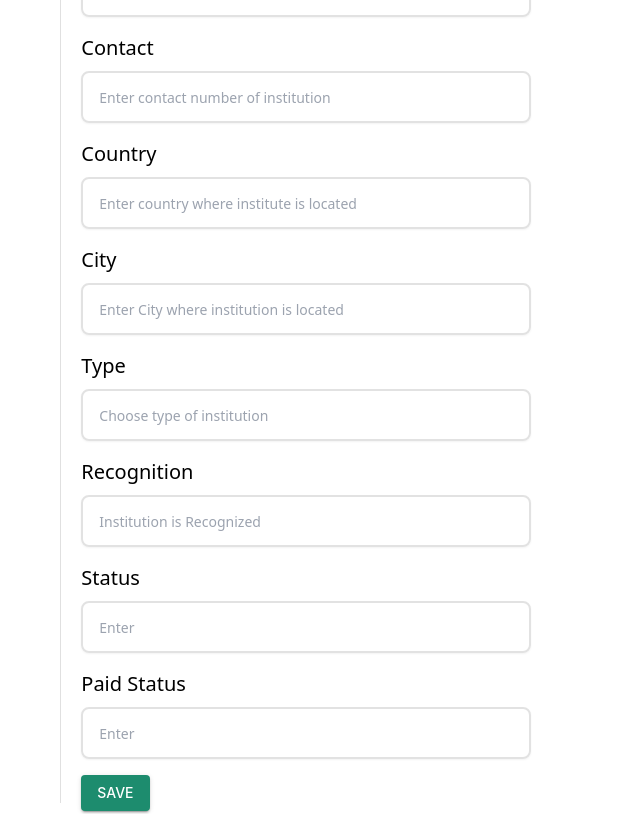
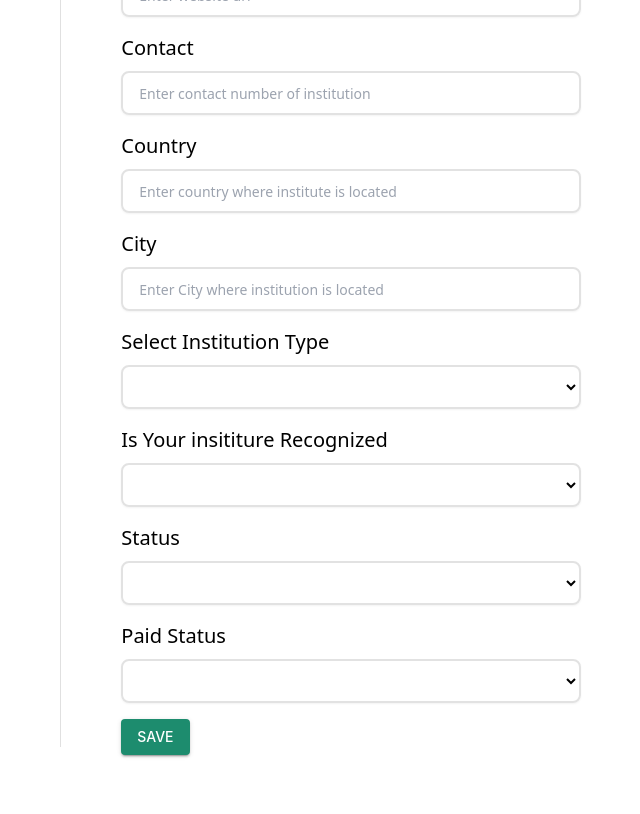
Before and after one commit to rohis10iq/admissions-apply, a React (Vite) app: page /partner/new-partnership in a window 1280 px wide. Shown: the part 820-1634 px from the top of the page, without its empty margins (257-897 px from the left). Built offline with nearby package versions, Linux system fonts and the light colour scheme.

Commit message:
fixed form submittion

```diff
--- /dev/null
+++ b/src/components/Input.tsx
@@ -0,0 +1,68 @@
+import { FC } from 'react'
+
+interface inputProps {
+    label: string,
+    type: string,
+    Value : string | number,
+    placeholder: string,
+    styling?: string,
+    name:string,
+    handleChange(event: React.ChangeEvent<HTMLInputElement>):void;
+}
+const InputBox: FC<inputProps> = ({ label, type, Value , placeholder, styling , name , handleChange }) => {
+    return (
+        <>
+            <div className='my-4'>
+                <label className="block text-[20px] font-normal mb-2">
+                    {label}
+                </label>
+                <div className="relative">
+                    <input
+                        type={type}
+                        name={name}
+                        value={Value}
+                        className={`px-4 py-2 w-full outline-none border-2 border-secondary bg-transparent shadow-sm rounded-lg placeholder:text-sm ${styling}`}
+                        placeholder={placeholder}
+                        onChange={handleChange}
+                        required
+                    />
+                </div>
+            </div>
+        </>
+    )
+}
+
+
+interface select{
+    name:string,
+    label:string,
+    options:[],
+    handleSelect(event: React.ChangeEvent<HTMLSelectElement>):void;
+}
+
+export const Select:FC<select> =  ({name,label,options = [],handleSelect}) =>{
+    return(
+        <>
+        <div className='my-4'>
+            <label className="block text-[20px] font-normal mb-2">
+                {label}
+            </label>
+            <select name={name} className='px-4 py-2 w-full outline-none border-2 border-secondary bg-transparent shadow-sm rounded-lg placeholder:text-sm font-light'
+                onChange={handleSelect}
+            >
+                <option selected></option>
+                 {
+                    options.map((option)=>{
+                        return(
+                            <option key={option} value={option}>{option}</option>
+                        )
+                    })
+                 }
+            </select>
+        </div>
+        </>
+    )
+}
+
+
+export default InputBox
--- a/src/components/InputBox.tsx
+++ /dev/null
@@ -1,35 +0,0 @@
-import { FC } from 'react'
-
-interface inputProps {
-    label: string,
-    type: string,
-    Value : string | number,
-    placeholder: string,
-    styling?: string,
-    name:string,
-    handleChange(event: React.ChangeEvent<HTMLInputElement>):void;
-}
-const InputBox: FC<inputProps> = ({ label, type, Value , placeholder, styling , name , handleChange }) => {
-    return (
-        <>
-            <div className='my-4'>
-                <label className="block text-[20px] font-normal mb-2">
-                    {label}
-                </label>
-                <div className="relative">
-                    <input
-                        type={type}
-                        name={name}
-                        value={Value}
-                        className={`px-4 py-3 w-full outline-none border-2 border-secondary bg-transparent shadow-sm rounded-lg placeholder:text-sm ${styling}`}
-                        placeholder={placeholder}
-                        onChange={handleChange}
-                        required
-                    />
-                </div>
-            </div>
-        </>
-    )
-}
-
-export default InputBox
--- a/src/components/Partnersform.tsx
+++ b/src/components/Partnersform.tsx
@@ -1,10 +1,9 @@
 import * as React from 'react';
 import Button from '@mui/material/Button';
 import Divider from '@mui/material/Divider';
-import Container from "./Container"
 import Footer from "./Footer"
 import Navbar from "./Navbar"
-import InputBox from './InputBox';
+import InputBox , {Select} from './Input';
 
 interface form{
     code:string,
@@ -24,12 +23,21 @@ interface form{
 function Partnersform() {
 
     const [formData , setData] = React.useState<form>({});
+
     const handleChange = (event: React.ChangeEvent<HTMLInputElement>) => {
+        const {name,value} = event.target;
+        console.log(name + value)
+        setData((prev)=>{
+            return {...prev, [name]:value}
+        })
+    };
+
+    const handleSelect = (event: React.ChangeEvent<HTMLSelectElement>) => {
         const {name,value} = event.target;
         setData((prev)=>{
             return {...prev, [name]:value}
         })
-    };
+    }
 
     function formSubmittion(event: React.FormEvent<HTMLFormElement>){
         event.preventDefault();
@@ -55,7 +63,7 @@ function Partnersform() {
     return (
         <>
         <Navbar />
-            <div id='header'>
+            <div id='header' className='pt-10'>
                 <div className="flex justify-between items-start px-10">
                     <div>
                         <h1 className="text-[40px] font-extrabold">Form</h1>
@@ -91,7 +99,7 @@ function Partnersform() {
 
                 <Divider orientation="vertical" variant="middle" flexItem />
 
-                <div className="max-w-[450px] sm:min-w-[450px]">
+                <div className="max-w-[450px] sm:min-w-[500px] pl-10">
                     <form onSubmit={(e)=>formSubmittion(e)}>
                         <InputBox label='Code'  type='text' Value={formData.code} placeholder='Enter Code of Your Institute'  name='code' handleChange={handleChange}/>
 
@@ -109,13 +117,13 @@ function Partnersform() {
 
                         <InputBox label='City' type='text' Value={formData.city} placeholder='Enter City where institution is located' name='city' handleChange={handleChange}/>
 
-                        <InputBox label='Type' type='text' Value={formData.type} placeholder='Choose type of institution' name='type' handleChange={handleChange}/>
+                        <Select name='type' label='Select Institution Type' options={['public','private']} handleSelect={handleSelect}/>
 
-                        <InputBox label='Recognition' type='text' Value={formData.recognition} placeholder='Institution is Recognized' name='recognition' handleChange={handleChange}/>
+                        <Select name='recognition' label='Is Your insititure Recognized' options={['Yes','No']} handleSelect={handleSelect}/>
 
-                        <InputBox label='Status' type='text' Value={formData.status} placeholder='Enter' name='status' handleChange={handleChange}/>
+                        <Select name='status' label='Status' options={['Active','Non-Active']} handleSelect={handleSelect}/>
 
-                        <InputBox label='Paid Status' type='text' Value={formData.paidstatus} placeholder='Enter' name='paidstatus' handleChange={handleChange}/>
+                        <Select name='paidstatus' label='Paid Status' options={['Paid','Free']} handleSelect={handleSelect}/>
 
                         <Button variant="contained" type='submit'>Save</Button>
                     </form>
```
